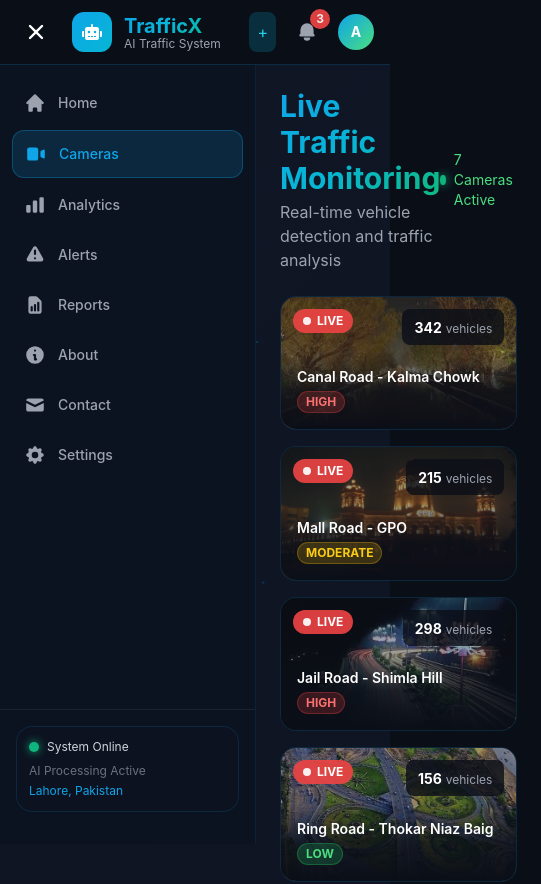
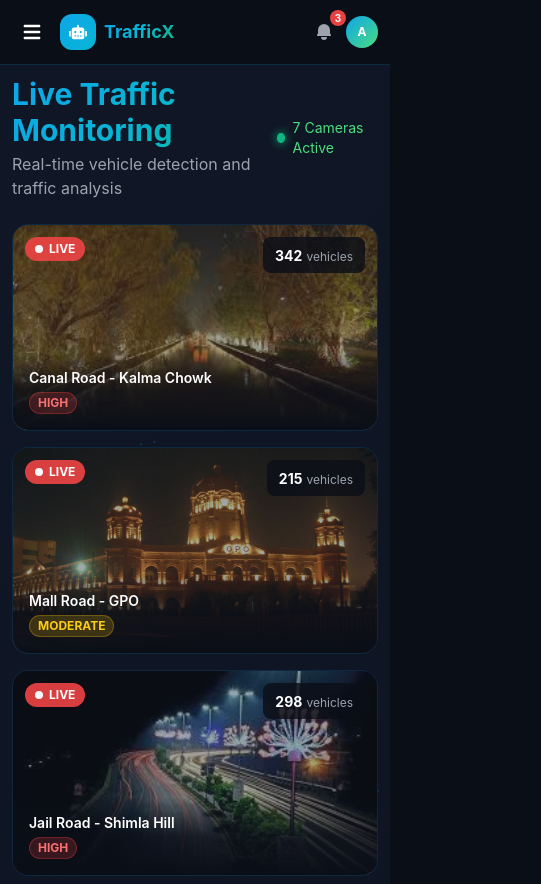
Before and after one commit to therealarfa/trafficx-ai-frontend, a React (Create React App) app: page /monitoring in a window 390 px wide. Shown: the top 884 px of the page, 541 px wide, since content can reach past the window. Built offline with nearby package versions, Linux system fonts and the light colour scheme.

Commit message:
Made navbar fully mobile responsive

```diff
--- a/src/App.js
+++ b/src/App.js
@@ -14,7 +14,8 @@ import Settings from './pages/Settings';
 import ParticlesBackground from './components/ParticlesBackground';
 
 function App() {
-  const [sidebarOpen, setSidebarOpen] = useState(true);
+  // Desktop pe sidebar open by default, mobile pe close
+  const [sidebarOpen, setSidebarOpen] = useState(window.innerWidth >= 768);
   const [darkMode, setDarkMode] = useState(true);
 
   useEffect(() => {
@@ -24,6 +25,15 @@ function App() {
       setDarkMode(settings.darkMode);
     }
 
+    // Window resize handle karein
+    const handleResize = () => {
+      if (window.innerWidth < 768) {
+        setSidebarOpen(false);
+      } else {
+        setSidebarOpen(true);
+      }
+    };
+
     const handleStorageChange = () => {
       const updated = localStorage.getItem('trafficx_settings');
       if (updated) {
@@ -32,9 +42,11 @@ function App() {
       }
     };
 
+    window.addEventListener('resize', handleResize);
     window.addEventListener('storage', handleStorageChange);
     window.addEventListener('settingsChanged', handleStorageChange);
     return () => {
+      window.removeEventListener('resize', handleResize);
       window.removeEventListener('storage', handleStorageChange);
       window.removeEventListener('settingsChanged', handleStorageChange);
     };
@@ -56,9 +68,11 @@ function App() {
         />
         <Navbar sidebarOpen={sidebarOpen} setSidebarOpen={setSidebarOpen} />
         <div className="flex">
-          <Sidebar isOpen={sidebarOpen} />
-<main className={`flex-1 transition-all duration-300 ${sidebarOpen ? 'ml-64' : 'ml-0'} mt-16 p-6 relative z-10`}>            <Routes>
-<Route path="/" element={<Home setSidebarOpen={setSidebarOpen} />} />              <Route path="/monitoring" element={<LiveMonitoring />} />
+          <Sidebar isOpen={sidebarOpen} setSidebarOpen={setSidebarOpen} />
+          <main className={`flex-1 transition-all duration-300 ${sidebarOpen ? 'md:ml-64' : 'ml-0'} mt-16 p-3 md:p-6 relative z-10`}>
+            <Routes>
+              <Route path="/" element={<Home setSidebarOpen={setSidebarOpen} />} />
+              <Route path="/monitoring" element={<LiveMonitoring />} />
               <Route path="/analytics" element={<Analytics />} />
               <Route path="/alerts" element={<Alerts />} />
               <Route path="/reports" element={<Reports />} />
--- a/src/components/Navbar.js
+++ b/src/components/Navbar.js
@@ -67,27 +67,29 @@ const profileRef = useRef(null);
 
   return (
     <nav className="fixed top-0 left-0 right-0 z-50 bg-dark-900/90 backdrop-blur-xl border-b border-primary/20">
-      <div className="flex items-center justify-between px-4 py-3">
-        <div className="flex items-center gap-4">
+      <div className="flex items-center justify-between px-3 sm:px-4 py-3">
+        {/* LEFT SIDE - Logo & Menu */}
+        <div className="flex items-center gap-2 sm:gap-4 min-w-0">
           <button
             onClick={() => setSidebarOpen(!sidebarOpen)}
-            className="p-2 rounded-lg hover:bg-dark-600 transition-colors"
+            className="p-2 rounded-lg hover:bg-dark-600 transition-colors flex-shrink-0"
           >
             {sidebarOpen ? <HiX size={24} /> : <HiMenu size={24} />}
           </button>
 
-          <Link to="/" className="flex items-center gap-3">
-            <div className="w-10 h-10 rounded-xl bg-gradient-to-br from-primary to-secondary flex items-center justify-center">
-              <FaRobot className="text-white text-xl" />
+          <Link to="/" className="flex items-center gap-2 sm:gap-3 min-w-0">
+            <div className="w-9 h-9 sm:w-10 sm:h-10 rounded-xl bg-gradient-to-br from-primary to-secondary flex items-center justify-center flex-shrink-0">
+              <FaRobot className="text-white text-lg sm:text-xl" />
             </div>
-            <div>
-              <h1 className="text-xl font-bold gradient-text">TrafficX</h1>
-              <p className="text-xs text-gray-400 -mt-1">AI Traffic System</p>
+            <div className="min-w-0">
+              <h1 className="text-lg sm:text-xl font-bold gradient-text truncate">TrafficX</h1>
+              <p className="text-[10px] sm:text-xs text-gray-400 -mt-1 truncate hidden sm:block">AI Traffic System</p>
             </div>
           </Link>
         </div>
 
-        <div className="hidden md:flex items-center gap-1">
+        {/* CENTER - Nav Links (Desktop only) */}
+        <div className="hidden lg:flex items-center gap-1">
           {navLinks.map((link) => (
             <Link
               key={link.path}
@@ -103,13 +105,17 @@ const profileRef = useRef(null);
           ))}
         </div>
 
-        <div className="flex items-center gap-3">
-          <div className="hidden sm:flex items-center gap-2 px-3 py-1.5 rounded-lg bg-dark-600/50 border border-dark-500">
+        {/* RIGHT SIDE - Actions */}
+        <div className="flex items-center gap-1 sm:gap-3 flex-shrink-0">
+          {/* AI Online Status - hidden on small mobile */}
+          <div className="hidden md:flex items-center gap-2 px-3 py-1.5 rounded-lg bg-dark-600/50 border border-dark-500">
             <div className={`status-dot ${systemOnline ? 'online' : 'offline'}`} />
             <span className="text-xs text-gray-300">
               {systemOnline ? 'AI Online' : 'Offline'}
             </span>
           </div>
+
+          {/* Test Notification Button - hidden on small mobile */}
           <button
             onClick={() => {
               const newNotif = {
@@ -124,26 +130,28 @@ const profileRef = useRef(null);
               const audio = new Audio('/sounds/sound.mp3');
               audio.play().catch(() => {});
             }}
-  className="p-2 rounded-lg bg-cyan-500/20 hover:bg-cyan-500/30 text-cyan-400 transition-colors"
+            className="hidden sm:block p-2 rounded-lg bg-cyan-500/20 hover:bg-cyan-500/30 text-cyan-400 transition-colors"
             title="Add Test Notification"
           >
             +
           </button>
+
+          {/* Notifications Bell */}
           <div className="relative" ref={dropdownRef}>
             <button
               onClick={() => setShowNotifications(!showNotifications)}
               className="relative p-2 rounded-lg hover:bg-dark-600 transition-colors"
             >
-              <HiBell size={22} className="text-gray-400" />
+              <HiBell size={20} className="text-gray-400 sm:w-[22px] sm:h-[22px]" />
               {unreadCount > 0 && (
-                <span className="absolute -top-1 -right-1 w-5 h-5 bg-red-500 rounded-full text-xs flex items-center justify-center font-bold animate-pulse">
+                <span className="absolute -top-1 -right-1 w-4 h-4 sm:w-5 sm:h-5 bg-red-500 rounded-full text-[10px] sm:text-xs flex items-center justify-center font-bold animate-pulse">
                   {unreadCount}
                 </span>
               )}
             </button>
 
             {showNotifications && (
-              <div className="absolute right-0 mt-2 w-96 bg-gray-900 border border-cyan-500/30 rounded-xl shadow-2xl overflow-hidden z-[9999]">
+              <div className="absolute right-0 mt-2 w-[90vw] max-w-96 sm:w-96 bg-gray-900 border border-cyan-500/30 rounded-xl shadow-2xl overflow-hidden z-[9999]">
                 <div className="bg-gradient-to-r from-cyan-600 to-blue-600 p-4 flex justify-between items-center">
                   <div>
                     <h3 className="text-white font-bold">Notifications</h3>
@@ -219,22 +227,23 @@ const audio = new Audio('/sounds/sound.mp3');
             )}
           </div>
 
+          {/* Profile Avatar */}
           <div className="relative" ref={profileRef}>
             <button
               onClick={() => setShowProfile(!showProfile)}
-    className="w-9 h-9 rounded-full bg-gradient-to-br from-primary to-green-400 flex items-center justify-center cursor-pointer hover:scale-110 transition"
+              className="w-8 h-8 sm:w-9 sm:h-9 rounded-full bg-gradient-to-br from-primary to-green-400 flex items-center justify-center cursor-pointer hover:scale-110 transition"
             >
-    <span className="text-sm font-bold">A</span>
+              <span className="text-xs sm:text-sm font-bold">A</span>
             </button>
 
             {showProfile && (
-    <div className="absolute right-0 mt-2 w-72 bg-gray-900 border border-cyan-500/30 rounded-xl shadow-2xl overflow-hidden z-[9999]">
+              <div className="absolute right-0 mt-2 w-[90vw] max-w-xs sm:w-72 bg-gray-900 border border-cyan-500/30 rounded-xl shadow-2xl overflow-hidden z-[9999]">
                 <div className="bg-gradient-to-r from-cyan-600 to-blue-600 p-5 text-center">
                   <div className="w-16 h-16 rounded-full bg-white/20 mx-auto flex items-center justify-center mb-2 border-2 border-white">
                     <span className="text-2xl font-bold text-white">A</span>
                   </div>
                   <h3 className="text-white font-bold">Arfa Jamil</h3>
-        <p className="text-cyan-100 text-xs">arfajameel385@gmail.com</p>
+                  <p className="text-cyan-100 text-xs break-all">arfajameel385@gmail.com</p>
                   <span className="inline-block mt-2 px-3 py-1 bg-white/20 rounded-full text-xs text-white font-bold">
                     Founder & CEO
                   </span>
@@ -271,7 +280,6 @@ const audio = new Audio('/sounds/sound.mp3');
                     <span>📧</span>
                     <span>Contact Support</span>
                   </button>
-
                 </div>
               </div>
             )}
--- a/src/components/Sidebar.js
+++ b/src/components/Sidebar.js
@@ -2,10 +2,10 @@ import React from 'react';
 import { Link, useLocation } from 'react-router-dom';
 import {
   HiHome, HiVideoCamera, HiChartBar, HiExclamation,
-  HiDocumentReport, HiInformationCircle, HiMail, HiCog
+  HiDocumentReport, HiInformationCircle, HiMail, HiCog, HiX
 } from 'react-icons/hi';
 
-const Sidebar = ({ isOpen }) => {
+const Sidebar = ({ isOpen, setSidebarOpen }) => {
   const location = useLocation();
 
   const menuItems = [
@@ -19,10 +19,26 @@ const Sidebar = ({ isOpen }) => {
     { name: 'Settings', path: '/settings', icon: HiCog },
   ];
 
+  const handleLinkClick = () => {
+    // Mobile pe link click hone par sidebar close
+    if (window.innerWidth < 768) {
+      setSidebarOpen(false);
+    }
+  };
+
   return (
-<aside className={`fixed left-0 top-16 h-[calc(100vh-4rem)] bg-dark-800/90 backdrop-blur-xl border-r border-primary/10 transition-all duration-300 z-40 ${isOpen ? 'w-64 translate-x-0' : '-translate-x-full w-64'}`}>
+    <>
+      {/* Mobile Overlay - jab sidebar open ho mobile pe */}
+      {isOpen && (
+        <div
+          className="fixed inset-0 bg-black/60 z-30 md:hidden"
+          onClick={() => setSidebarOpen(false)}
+        />
+      )}
+
+      <aside className={`fixed left-0 top-16 h-[calc(100vh-4rem)] bg-dark-800/95 backdrop-blur-xl border-r border-primary/10 transition-all duration-300 z-40 w-64 ${isOpen ? 'translate-x-0' : '-translate-x-full'}`}>
         <div className="flex flex-col h-full py-4">
-        <div className="flex-1 px-3 space-y-1">
+          <div className="flex-1 px-3 space-y-1 overflow-y-auto">
             {menuItems.map((item) => {
               const Icon = item.icon;
               const isActive = location.pathname === item.path;
@@ -31,6 +47,7 @@ const Sidebar = ({ isOpen }) => {
                 <Link
                   key={item.path}
                   to={item.path}
+                  onClick={handleLinkClick}
                   className={`flex items-center gap-3 px-3 py-3 rounded-xl transition-all duration-200 group ${
                     isActive
                       ? 'bg-primary/15 text-primary border border-primary/30'
@@ -38,15 +55,12 @@ const Sidebar = ({ isOpen }) => {
                   }`}
                 >
                   <Icon size={22} className={`flex-shrink-0 ${isActive ? 'text-primary' : 'group-hover:text-primary'}`} />
-                {isOpen && (
                   <span className="text-sm font-medium whitespace-nowrap">{item.name}</span>
-                )}
                 </Link>
               );
             })}
           </div>
 
-        {isOpen && (
           <div className="px-4 py-4 border-t border-dark-600">
             <div className="glass-card p-3">
               <div className="flex items-center gap-2 mb-2">
@@ -57,9 +71,9 @@ const Sidebar = ({ isOpen }) => {
               <p className="text-xs text-primary mt-1">Lahore, Pakistan</p>
             </div>
           </div>
-        )}
         </div>
       </aside>
+    </>
   );
 };
 
--- a/src/pages/Home.js
+++ b/src/pages/Home.js
@@ -111,17 +111,17 @@ const [isModalOpen, setIsModalOpen] = useState(false);
 
   return (
     <div className="space-y-6">
-      <div className="glass-card p-8 bg-gradient-to-r from-dark-800 to-dark-700 relative overflow-hidden">
-        <div className="absolute top-0 right-0 w-96 h-96 bg-primary/5 rounded-full blur-3xl" />
+<div className="glass-card p-4 sm:p-6 md:p-8 bg-gradient-to-r from-dark-800 to-dark-700 relative overflow-hidden">
+          <div className="absolute top-0 right-0 w-96 h-96 bg-primary/5 rounded-full blur-3xl" />
         <div className="relative z-10">
           <div className="flex items-center gap-3 mb-2">
             <div className="status-dot online" />
             <span className="text-sm text-green-400 font-medium">System Active</span>
           </div>
-          <h1 className="text-4xl md:text-5xl font-bold mb-3">
-            <span className="gradient-text">TrafficX AI</span>
+<h1 className="text-3xl sm:text-4xl md:text-5xl font-bold mb-3">
+              <span className="gradient-text">TrafficX AI</span>
           </h1>
-          <p className="text-xl text-gray-300 mb-6">AI-Based Smart Traffic Monitoring System</p>
+<p className="text-base sm:text-lg md:text-xl text-gray-300 mb-6">AI-Based Smart Traffic Monitoring System</p>
           <div className="flex flex-wrap gap-3">
             <Link to="/monitoring" className="glow-btn flex items-center gap-2">
               <HiLightningBolt /> Start Monitoring
```
Lines whose indentation alone changed are shown as unchanged.
